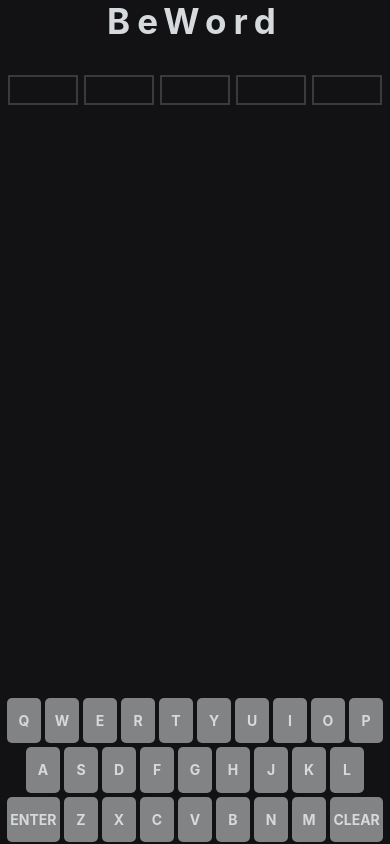
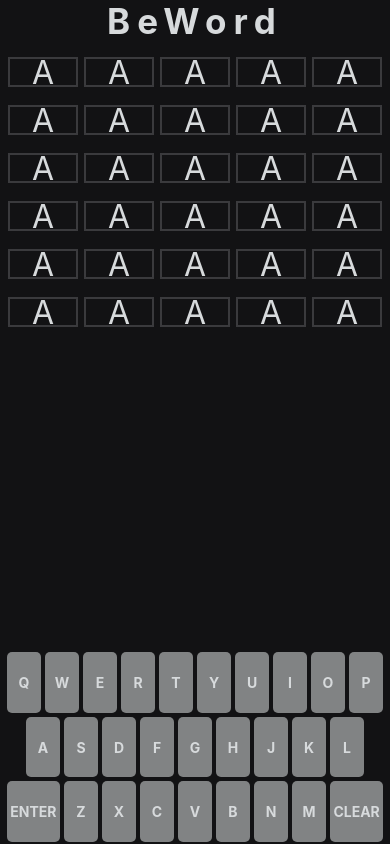
Before and after one commit to dannydang64/BeWord, a React Native app: screen / in a window 390 px wide. Built offline with nearby package versions, Linux system fonts and the light colour scheme.

Commit message:
added letters

```diff
--- a/App.js
+++ b/App.js
@@ -9,6 +9,9 @@ export default function App() {
   const word = "hello";
   const letters = word.split(''); // returns an array of letters ['h','e','l','l','o']
 
+  //we need to be able to keep in state all of the tries
+  const rows = new Array(NUMBER_OF_TRIES).fill(
+    new Array(letters.length).fill("a"))
 
   return (
     <SafeAreaView style={styles.container}>
@@ -16,9 +19,18 @@ export default function App() {
       <Text style= {styles.title}>BeWord</Text>
 
       <View style = {styles.map}>
-        <View style = {styles.row}>
-          {letters.map(letter => <View style = {styles.cell}></View> )}
+        {rows.map ((row) => (  // for every row render a row
+
+          <View style = {styles.row}>
+          {row.map((cell) => (  //mapping each letter to a cell
+            <View style = {styles.cell}>
+              <Text style = {styles.cellText}>{cell.toUpperCase()}</Text>
+            </View>
+            ))}
         </View>
+
+        ))}
+
 
       </View>
 
@@ -48,7 +60,7 @@ const styles = StyleSheet.create({
 
   row:{
     //backgroundColor: "blue",
-    marginTop: 30, // added this for heading in the future
+    marginTop: 12, // added this for heading in the future
     alignSelf: 'stretch',
     flexDirection: 'row', // go in the same direction as the row
     justifyContent: "center"
@@ -65,7 +77,14 @@ const styles = StyleSheet.create({
     //combination of these styles creates a square
 
     //create a maxwidth
-    maxWidth:70
+    maxWidth:70,
+    justifyContent: 'center',
+    alignItems: 'center',
   },
 
+  cellText:{
+    color: colors.lightgrey,
+    fontSize: 32,
+  }
+
 });
--- a/src/components/Keyboard/Keyboard.styles.js
+++ b/src/components/Keyboard/Keyboard.styles.js
@@ -3,7 +3,7 @@ import { keys, colors } from "../../constants";
 
 const screenWidth = Dimensions.get("window").width;
 export const keyWidth = (screenWidth - 10) / keys[0].length;
-const keyHeight = keyWidth * 1.3;
+const keyHeight = keyWidth * 1.7;
 
 export default StyleSheet.create({
   keyboard: {
```
